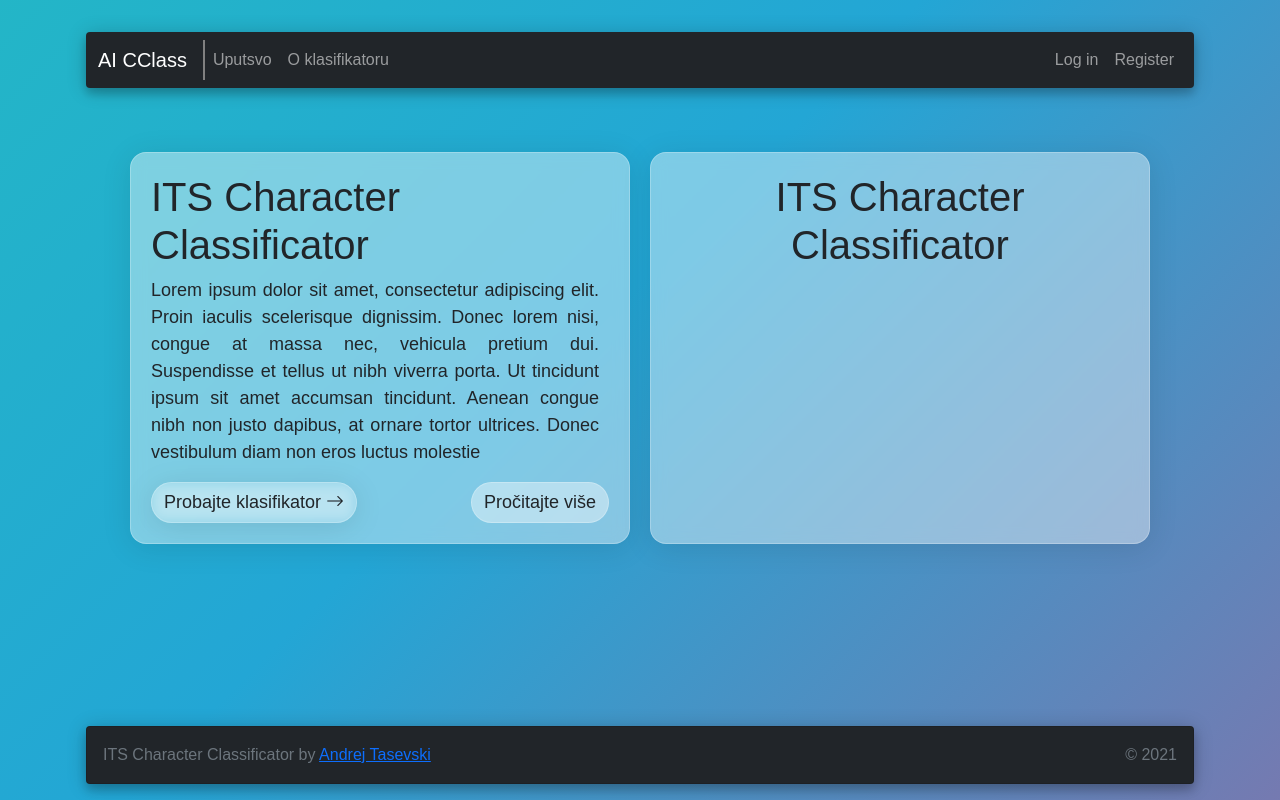
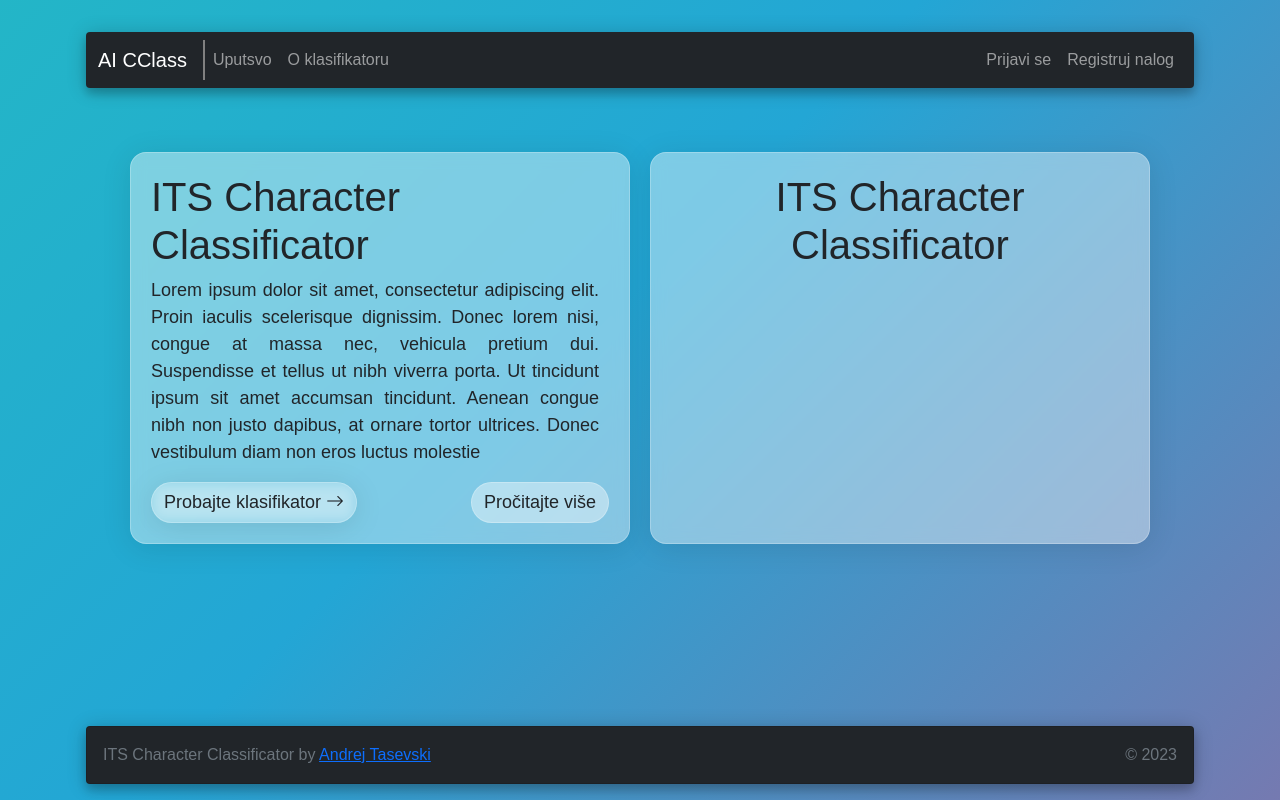
Before and after one commit to ITS-Final-project/MainService, a Node server app: page / in a window 1280 px wide. Run offline with Node 20, Linux system fonts and the light colour scheme; some libraries are stand-ins or nearby versions.

Commit message:
Many new changes

```diff
--- a/src/public/js/canvas.js
+++ b/src/public/js/canvas.js
@@ -57,9 +57,9 @@ function initMainCanvas(canvas, ctx){
         }
     }
 
+    canvas.addEventListener("mousemove", moveListener);
     canvas.addEventListener("mousedown", downListener);
     canvas.addEventListener("mouseup", upListener);
-    canvas.addEventListener("mousemove", moveListener);
 }
 
 function initGridCanvas(canvas, ctx){
--- a/src/views/components/footer.ejs
+++ b/src/views/components/footer.ejs
@@ -8,7 +8,7 @@
                             <p class="card-text">ITS Character Classificator by <a href="https://www.linkedin.com/in/andrej-tasevski/">Andrej Tasevski</a></p>
                         </div>
                         <div class="col-3 d-flex justify-content-end">
-                            <p class="card-text">© 2021</p>
+                            <p class="card-text">© 2023</p>
                         </div>
                     </div>
                 </div>
--- a/src/views/components/navbar.ejs
+++ b/src/views/components/navbar.ejs
@@ -54,8 +54,8 @@
                   <li>
                     <hr class="dropdown-divider">
                   </li>
-                  <li><a onclick="getAnimationState()" class="dropdown-item" href="/admin/logs">Logs</a></li>
-                  <li><a onclick="getAnimationState()" class="dropdown-item" href="/admin/users/list">Users</a></li>
+                  <li><a onclick="getAnimationState()" class="dropdown-item" href="/admin/logs">Logovi</a></li>
+                  <li><a onclick="getAnimationState()" class="dropdown-item" href="/admin/users/list">Korisnici</a></li>
                 </ul>
               </li>
             <% } %>
@@ -72,11 +72,11 @@
                   <%= user.username %>
                 </a>
                 <ul class="dropdown-menu">
-                  <li><a class="dropdown-item" href="/user/profile">Settings</a></li>
+                  <li><a class="dropdown-item" href="/user/profile">Profil</a></li>
                   <li>
                     <hr class="dropdown-divider">
                   </li>
-                  <li><a onclick="getAnimationState()" class="dropdown-item" href="/user/logout">Log out</a></li>
+                  <li><a onclick="getAnimationState()" class="dropdown-item" href="/user/logout">Odjavi se</a></li>
                 </ul>
               </li>
 
@@ -84,10 +84,10 @@
 
               <!-- If not logged in -->
               <li class="nav-item">
-                <a class="nav-link" onclick="getAnimationState()" href="/user/login">Log in</a>
+                <a class="nav-link" onclick="getAnimationState()" href="/user/login">Prijavi se</a>
               </li>
               <li class="nav-item">
-                <a class="nav-link" onclick="getAnimationState()" href="/user/register">Register</a>
+                <a class="nav-link" onclick="getAnimationState()" href="/user/register">Registruj nalog</a>
               </li>
 
             <% } %>
```
Also changed, not shown: 2 other files.
